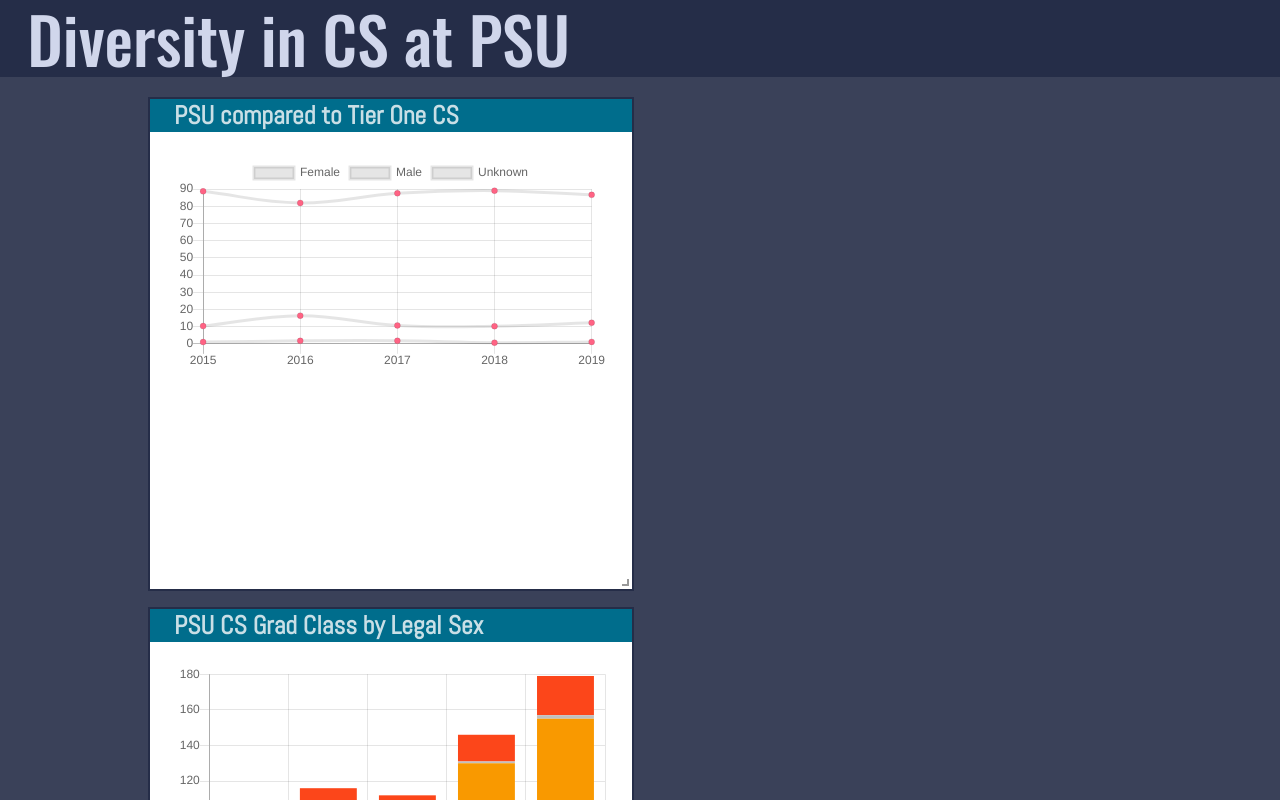
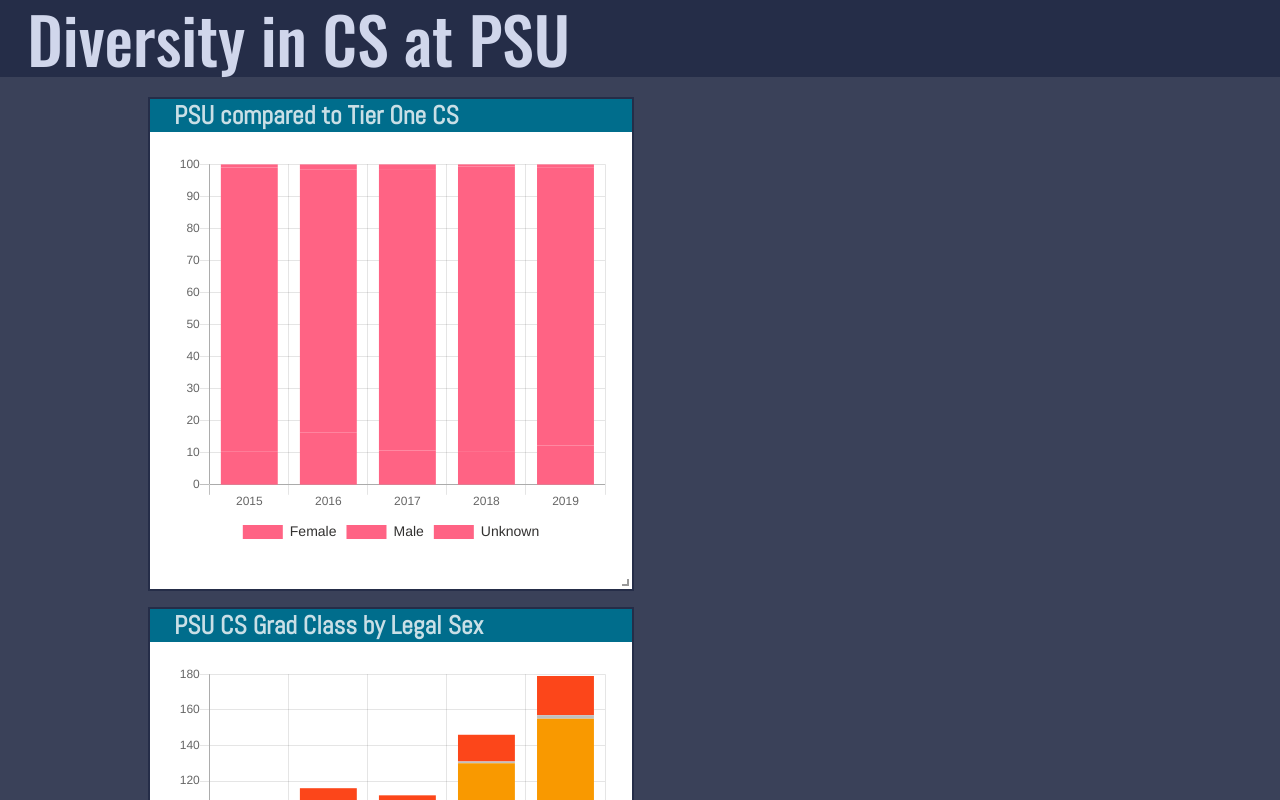
Before and after one commit to dwishnuff/FALL2020-FrontEnd, a React (Create React App) app: page / in a window 1280 px wide. Shown: the top 800 px of the page. Built offline with nearby package versions, Linux system fonts and the light colour scheme.

Commit message:
meaningful file and component name; line -> bar

```diff
--- a/src/Benchmark.js
+++ /dev/null
@@ -1,73 +0,0 @@
-import React from 'react'
-import { Chart } from 'react-charts'
-import { Line } from 'react-chartjs-2'
-
-export { Benchmark, Benchmark2 };
-
-function Benchmark() {
-  const data = React.useMemo(
-    () => [
-      {
-        label: 'Series 1',
-        data: [[0, 1], [1, 2], [2, 4], [3, 2], [4, 7]]
-      },
-      {
-        label: 'Series 2',
-        data: [[0, 3], [1, 1], [2, 5], [3, 6], [4, 4]]
-      }
-    ],
-    []
-  )
-
-  const axes = React.useMemo(
-    () => [
-      { primary: true, type: 'linear', position: 'bottom' },
-      { type: 'linear', position: 'left' }
-    ],
-    []
-  )
-
-  const lineChart = (
-    // A react-chart hyper-responsively and continuously fills the available
-    // space of its parent element automatically
-    <div
-      style={{
-        width: '100%',
-        height: '100%'
-      }}
-    >
-      <Chart data={data} axes={axes} />
-    </div>
-  )
-  return lineChart;
-}
-
-function Benchmark2(props) {
-  const options = {
-    scales: {
-      yAxes: [
-        {
-          ticks: {
-            beginAtZero: true,
-          },
-        },
-      ],
-    },
-  }
-
-  const data = props.data;
-  data.datasets = data.datasets.map((obj) => {obj.fill = false; obj.backgroundColor = 'rgb(255, 99, 132)'; return obj});
-
-  return (
-    // A react-chart hyper-responsively and continuously fills the available
-    // space of its parent element automatically
-    <div
-      style={{
-        width: '100%',
-        height: '100%'
-      }}
-    >
-      <Line data={data} options={options} />
-    </div>
-  );
-}
--- /dev/null
+++ b/src/GradLegalSex.js
@@ -0,0 +1,54 @@
+import React from 'react'
+import { Bar } from 'react-chartjs-2'
+
+export { GradLegalSex };
+
+const legend = {
+  display: true,
+  position: "bottom",
+  labels: {
+    fontColor: "#323130",
+    fontSize: 14,
+  },
+};
+
+const options = {
+  scales: {
+    yAxes: [
+      {
+        stacked: true,
+        ticks: {
+          beginAtZero: true,
+        },
+      },
+    ],
+    xAxes: [
+      {
+        stacked: true,
+      },
+    ],
+  },
+  tooltips: {
+    mode: "label",
+  },
+  responsive: true,
+  maintainAspectRatio: false,
+};
+
+function GradLegalSex(props) {
+  const data = props.data;
+  data.datasets = data.datasets.map((obj) => {obj.fill = false; obj.backgroundColor = 'rgb(255, 99, 132)'; return obj});
+
+  return (
+    // A react-chart hyper-responsively and continuously fills the available
+    // space of its parent element automatically
+    <div
+      style={{
+        width: '100%',
+        height: '100%'
+      }}
+    >
+      <Bar data={data} legend={legend} options={options} />
+    </div>
+  );
+}
--- a/src/Grid.js
+++ b/src/Grid.js
@@ -1,6 +1,6 @@
 import React from "react";
 import "./Grid.css";
-import { Benchmark2 } from "./Benchmark.js";
+import { GradLegalSex } from "./GradLegalSex.js";
 import { Responsive, WidthProvider } from "react-grid-layout";
 import { pdxDataPercents } from "./apis/apiData";
 import GenderGrad from "./GenderGrad.js";
@@ -36,7 +36,7 @@
     console.log(this.state.data1);
 
     const gridItems = [
-      { id: 1, name: "PSU compared to Tier One CS", chart: () => {return (<Benchmark2 data={this.state.data1} />)}},
+      { id: 1, name: "PSU compared to Tier One CS", chart: () => {return (<GradLegalSex data={this.state.data1} />)}},
       { id: 2, name: "PSU CS Grad Class by Legal Sex", chart: chart2},
       { id: 3, name: "PSU CS Grad by Ethnicity", chart: chart3},
       { id: 4, name: "PSU CS Persistence",chart: chart4},
```
Also changed, not shown: 1 other file (tests, documents, lock files or other folders).
